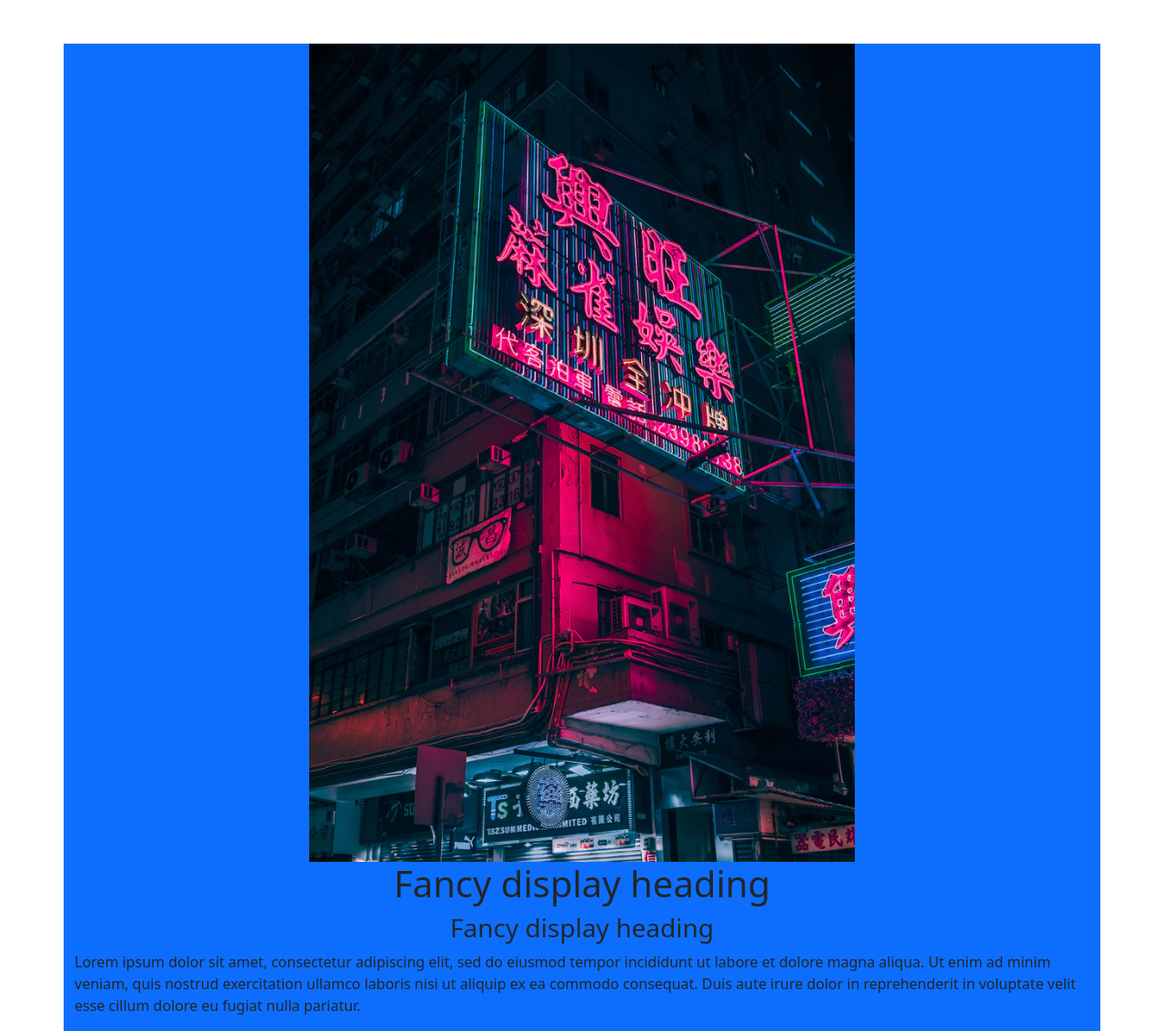
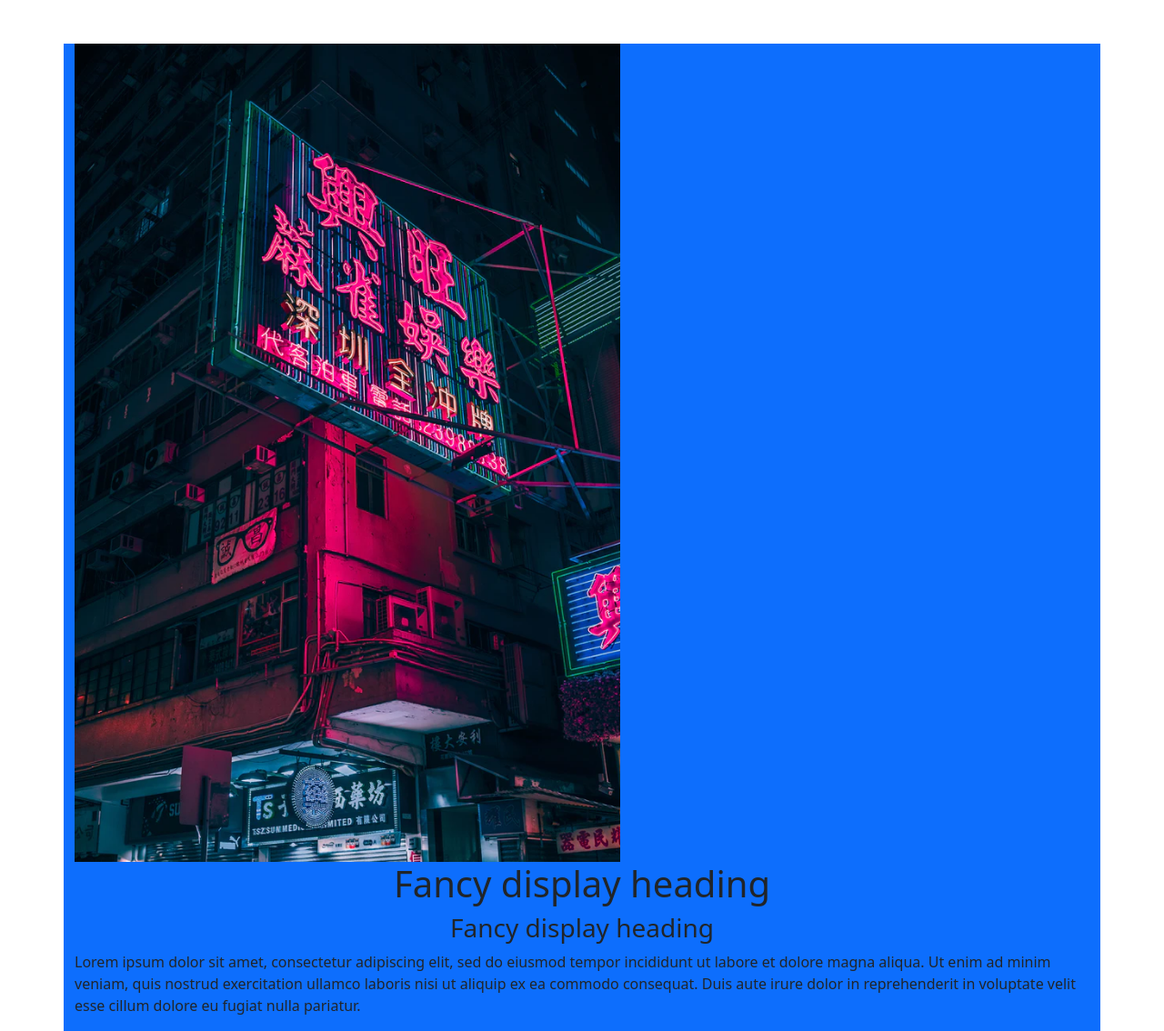
Before and after one commit to cybiz/wappler-phptest-2021sept, a PHP site: page / in a window 1280 px wide. Shown: the part 56-1190 px from the top of the page at 91% size. Run offline with PHP 8.4, Linux system fonts and the light colour scheme; some libraries are stand-ins or nearby versions.

Commit message:
main remove flex cont

```diff
--- a/index.php
+++ b/index.php
@@ -19,7 +19,7 @@
 <div class="container mt-5 bg-primary">
 <div class="row">
 <div class="col-12 col-md">
-<div class="d-flex flex-column justify-content-start align-items-center"><img src="assets/img/hongkong.webp" class="img-fluid" width="600px"></div>
+<img src="assets/img/hongkong.webp" class="img-fluid" width="600px">
 
 </div>
 <div class="col-12 offset-md-0 col-md">
```
